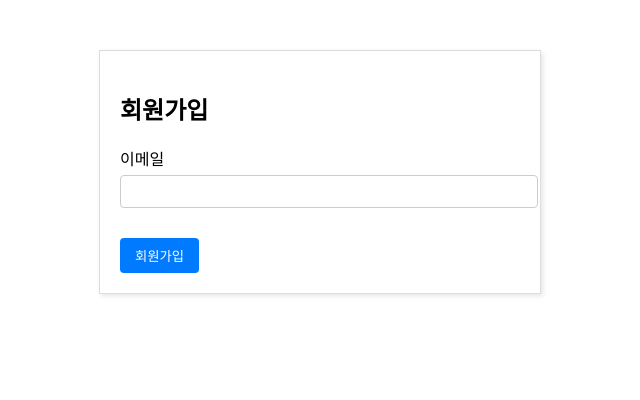
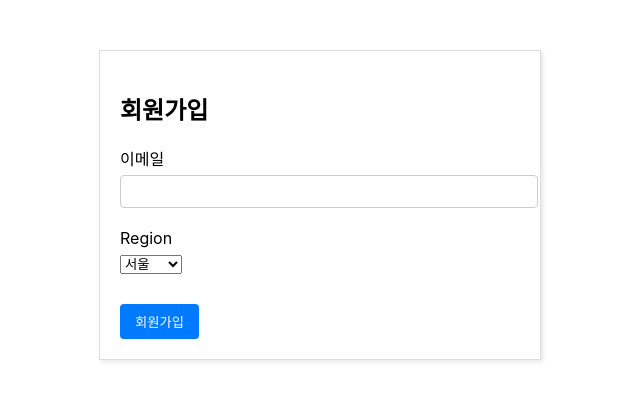
Before and after one commit to L-ETS/LETS, a React (Create React App) app in the folder src/main/frontend/: page /user/register in a window 1280 px wide. Shown: the top 400 px of the page, without its empty margins (320-960 px from the left). Built offline with nearby package versions, Linux system fonts and the light colour scheme.

Commit message:
지역 dropdownbox

```diff
--- a/src/main/frontend/src/pages/Register.js
+++ b/src/main/frontend/src/pages/Register.js
@@ -73,7 +73,17 @@ function Register() {
         </div>
 
         <div className="input-group">
-          {/* 지역 입력 ui */}
+          <label for="reg">Region</label>
+              <select name="region" id="reg">
+                  <option value="seoul">서울</option>
+              <optgroup label="경기">
+                  <option value="yongin">용인</option>
+                  <option value="suwon">수원</option>
+              </optgroup>
+                  <option value="busan">부산</option>
+                  <option value="gwangju">광주</option>
+                  <option value="jeju">제주</option>
+              </select>
         </div>
 
         <button type="submit">회원가입</button>
```
